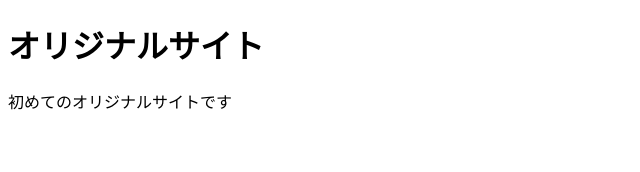
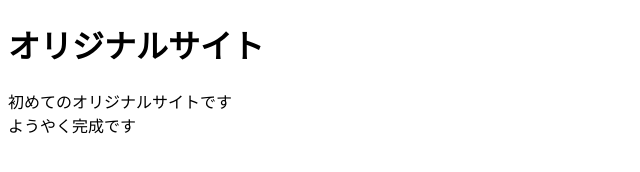
Before and after one commit to remix0528/mysite, a plain HTML site: page index.html in a window 1280 px wide. Shown: the whole page, without its empty margins (0-640 px from the left). Drawn offline with Linux system fonts and the light colour scheme.

Commit message:
Add files via upload

```diff
--- a/index.html
+++ b/index.html
@@ -8,6 +8,6 @@
 </head>
 <body>
   <h1>オリジナルサイト</h1>
-  <p>初めてのオリジナルサイトです</p>
+  <p>初めてのオリジナルサイトです<br>ようやく完成です</p>
 </body>
 </html>
```
